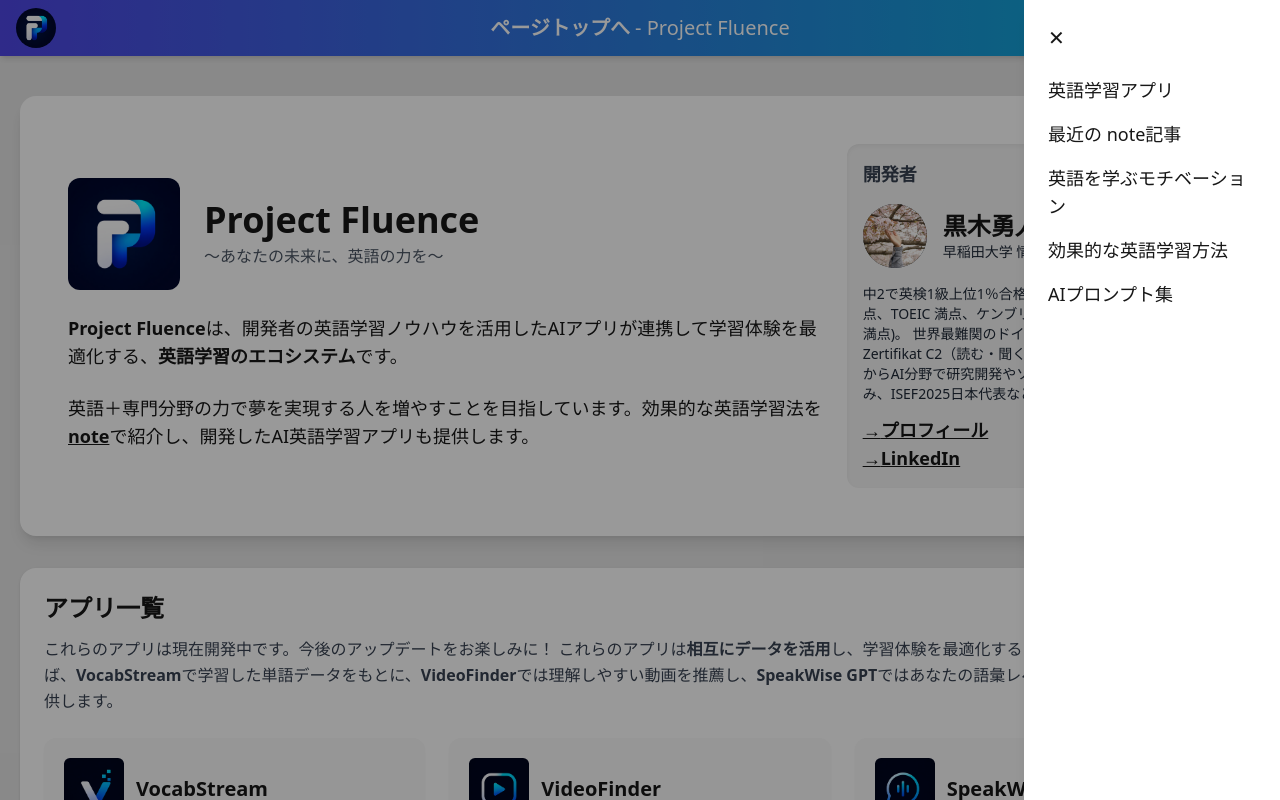
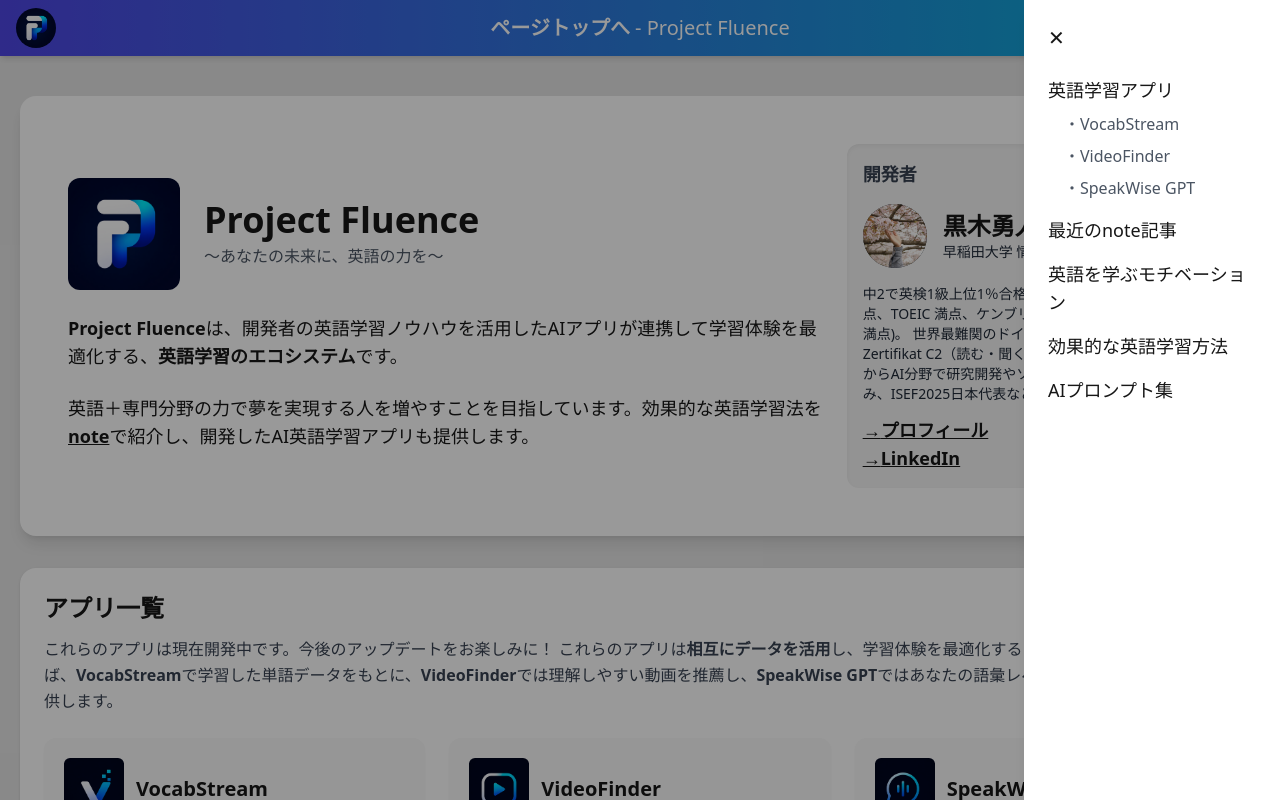
Before and after one commit to dronerd/projectfluence, a Next.js app: page / in a window 1280 px wide. Both pictures are taken after a click on the button "Open menu". Shown: the top 800 px of the page. Built offline with nearby package versions, Linux system fonts and the light colour scheme.

Commit message:
fix: added individual apps to the hambruger menu

```diff
--- a/app/layout.tsx
+++ b/app/layout.tsx
@@ -22,7 +22,7 @@
     apple: "/icon.png",       // iOS Safari 対応（任意だが推奨）
   },
 
-  keywords: ["黒木勇人", "Yuto Kuroki", "早稲田大学", "英語学習", "AI英語アプリ", " note", "VocabStream", "Project Fluence", "projectfluence", "ProjectFluence", "Projectfluence"],
+  keywords: ["黒木勇人", "Yuto Kuroki", "早稲田大学", "英語学習", "AI英語アプリ", "note", "VocabStream", "Project Fluence", "projectfluence", "ProjectFluence", "Projectfluence"],
   authors: [{ name: "黒木 勇人", url: "https://projectfluence.vercel.app",}],
   openGraph: {
     title: "Project Fluence ～あなたの未来に、英語の力を～",
--- a/app/page.tsx
+++ b/app/page.tsx
@@ -156,22 +156,22 @@
     }
   ];
 
-  // ---  note articles (added as stylish cards) ---
-  const  noteArticles = [
+  // --- note articles (added as stylish cards) ---
+  const noteArticles = [
     {
-      key: " note Article1",
+      key: "note Article1",
       href: "https://note.com/projectfluence/n/nd806d6fa00ec",
       title:
         "日本にいながらネイティブ級へ─英語力を効果的に伸ばす学習方法｜英検１級・TOEIC満点・TOEFL116/120・ドイツ語上級",
     },
     {
-      key: " note Article2",
+      key: "note Article2",
       href: "https://note.com/projectfluence/n/n751ab984987a",
       title:
         "英語学習にも応用できる！第２外国語（ドイツ語）から見えてきた効果的な言語学習法",
     },
     {
-      key: " note Article3",
+      key: "note Article3",
       href: "https://note.com/projectfluence/n/n71bd9003af29",
       title:
         "（上級者向け）日本にいながら英語力をさらに高める効果的な方法",
@@ -267,7 +267,7 @@
                       target="_blank"
                       rel="noopener noreferrer"
                     >
-                    <strong> note</strong>
+                    <strong>note</strong>
                   </a>
                 で紹介し、開発したAI英語学習アプリも提供します。
               </p>
@@ -433,11 +433,11 @@
           </section>
 
 
-          {/* Recent  notes - updated: show 3 stylish rectangular cards */}
-          <section id=" notes" className="mt-8 bg-white rounded-2xl p-6 shadow">
-            <h2 className="text-2xl font-bold"> note記事</h2>
+          {/* Recent notes - updated: show 3 stylish rectangular cards */}
+          <section id="notes" className="mt-8 bg-white rounded-2xl p-6 shadow">
+            <h2 className="text-2xl font-bold">note記事</h2>
             <p>
-               noteでは、英語学習の方法やモチベーションの保ち方、私自身の学習体験から得た気づきなどを発信しています。ぜひご覧ください！
+              noteでは、英語学習の方法やモチベーションの保ち方、私自身の学習体験から得た気づきなどを発信しています。ぜひご覧ください！
             </p>
             <a
               href="https://note.com/projectfluence"
@@ -445,16 +445,16 @@
               rel="noopener noreferrer"
               className="inline-block mt-3 underline text-md font-medium"
             >
-              すべての note記事を見る →
+              すべてのnote記事を見る →
             </a>
             <ul className="mt-4 grid grid-cols-1 md:grid-cols-3 gap-4">
-              { noteArticles.map(( note) => (
-                <li key={ note.key} className="py-0.5">
+              {noteArticles.map((note) => (
+                <li key={note.key} className="py-0.5">
                   <article className="h-full bg-neutral-50 border border-gray-200 rounded-xl p-4 shadow-sm hover:shadow-md transition-shadow duration-200 flex flex-col justify-between">
                     <div>
-                      <div className="inline-block px-2 py-1 text-xs font-semibold uppercase rounded-md bg-blue-50 text-blue-700 mb-2"> note</div>
-                      <a href={ note.href} target="_blank" rel="noopener noreferrer" className="text-sm md:text-base font-medium underline break-words">
-                        { note.title}
+                      <div className="inline-block px-2 py-1 text-xs font-semibold uppercase rounded-md bg-blue-50 text-blue-700 mb-2">note</div>
+                      <a href={note.href} target="_blank" rel="noopener noreferrer" className="text-sm md:text-base font-medium underline break-words">
+                        {note.title}
                       </a>
                     </div>
                   </article>
@@ -644,11 +644,44 @@
 
             {/* Navigation */}
             <nav className="flex flex-col gap-4 text-lg">
-              <a href="#apps" onClick={() => setMenuOpen(false)}>
-                英語学習アプリ
-              </a>
-              <a href="# notes" onClick={() => setMenuOpen(false)}>
-                最近の note記事
+
+              {/* Parent */}
+              <div>
+                <a href="#apps" onClick={() => setMenuOpen(false)}>
+                  英語学習アプリ
+                </a>
+
+                {/* Children (indented) */}
+                <div className="flex flex-col gap-2 mt-2 ml-4 text-base text-gray-600">
+                  <a
+                    href="https://vocabstream.vercel.app"
+                    target="_blank"
+                    onClick={() => setMenuOpen(false)}
+                  >
+                    ・VocabStream
+                  </a>
+
+                  <a
+                    href="https://video.projectfluence.vercel.app"
+                    target="_blank"
+                    onClick={() => setMenuOpen(false)}
+                  >
+                    ・VideoFinder
+                  </a>
+
+                  <a
+                    href="https://speak.projectfluence.vercel.app"
+                    target="_blank"
+                    onClick={() => setMenuOpen(false)}
+                  >
+                    ・SpeakWise GPT
+                  </a>
+                </div>
+              </div>
+
+              {/* Other links */}
+              <a href="#notes" onClick={() => setMenuOpen(false)}>
+                最近のnote記事
               </a>
               <a href="#english-motivation" onClick={() => setMenuOpen(false)}>
                 英語を学ぶモチベーション
@@ -659,6 +692,7 @@
               <a href="#prompts" onClick={() => setMenuOpen(false)}>
                 AIプロンプト集
               </a>
+
             </nav>
           </div>
         </div>
```
Also changed, not shown: 1 other file (tests, documents, lock files or other folders).
